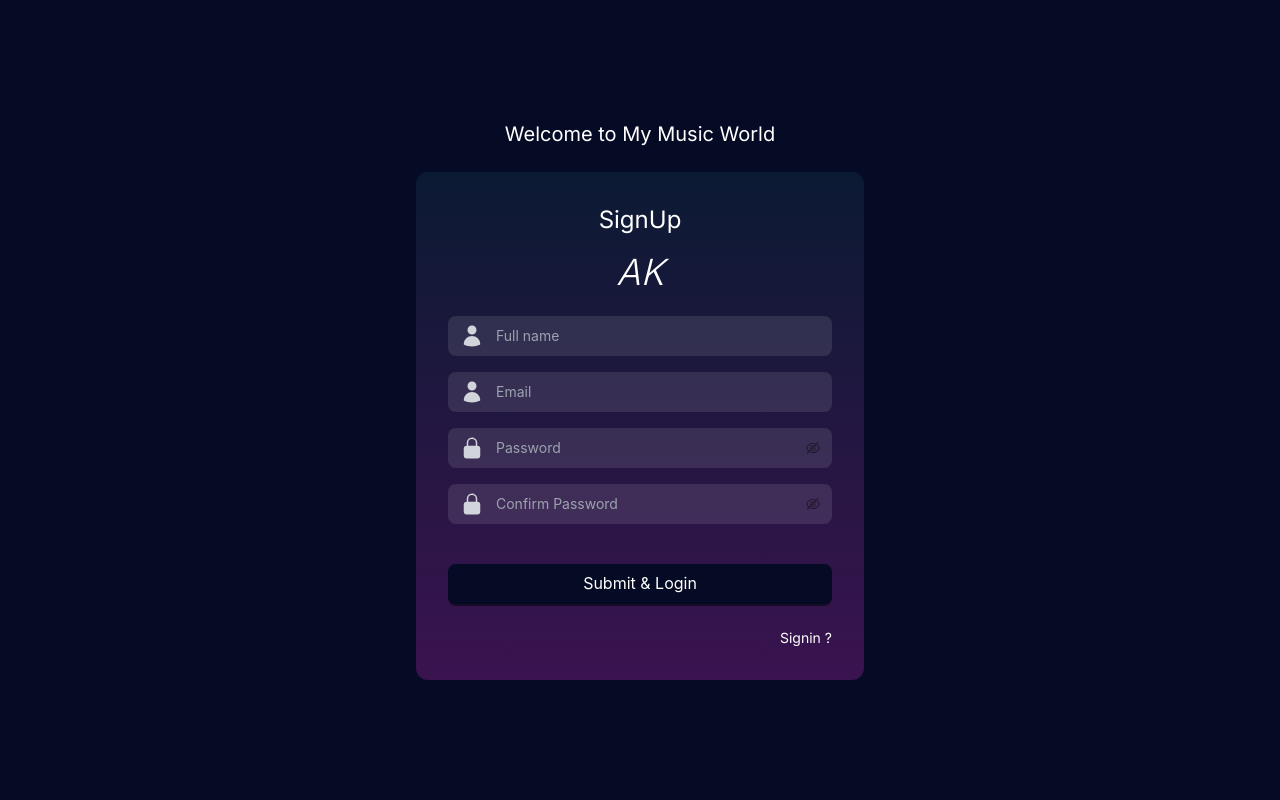
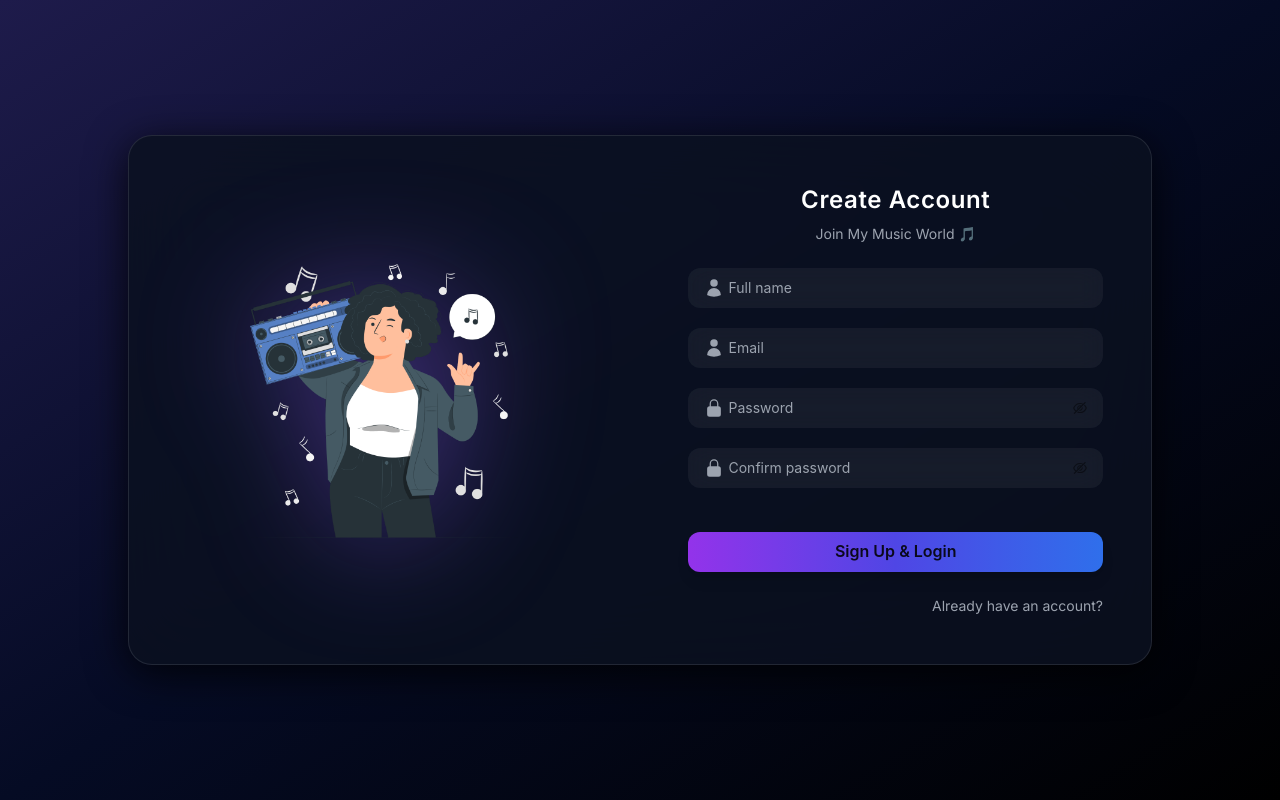
Before and after one commit to aneeshkishor012/my-music-world, a Next.js app: page /signup in a window 1280 px wide. Built offline with nearby package versions, Linux system fonts and the light colour scheme; a web font is replaced by a local one.

Commit message:
Login screen bug fix
1. Login Screen Theme Change is Done.
2. Showing Loader indication on SignUp is done.

```diff
--- a/app/login/login-form.tsx
+++ b/app/login/login-form.tsx
@@ -1,6 +1,10 @@
 "use client";
 
-import { LockClosedIcon, XMarkIcon, ExclamationCircleIcon } from "@heroicons/react/24/solid";
+import {
+  LockClosedIcon,
+  XMarkIcon,
+  ExclamationCircleIcon,
+} from "@heroicons/react/24/solid";
 import Link from "next/link";
 import { Button, Input } from "antd";
 import { useSearchParams } from "next/navigation";
@@ -12,84 +16,102 @@ export default function LoginForm() {
   const searchParams = useSearchParams();
   const callbackUrl = searchParams.get("callbackUrl") || "/welcome";
 
-  const [errorMessage, formAction, isPending] = useActionState(authenticate, undefined);
+  const [errorMessage, formAction, isPending] = useActionState(
+    authenticate,
+    undefined
+  );
 
   return (
     <div className="w-full max-w-xs sm:max-w-sm md:max-w-md text-white">
-      {/* Top Title */}
+      {/* <div className="relative w-full p-6 sm:p-8 rounded-3xl backdrop-blur-2xl bg-[#0b1120]/80 border border-white/10 shadow-[0_8px_40px_rgba(0,0,0,0.8)] overflow-hidden"> */}
+      <div className="relative z-20 w-full max-w-[100%] sm:max-w-md md:max-w-lg">
 
-      {/* Card */}
-      <div
-        className="w-full p-6 sm:p-8 rounded-xl"
-        style={{ background: "linear-gradient(to bottom, #0B1A33, #3A134F)" }}
-      >
-        {/* SignIn Title */}
-        <h2 className="text-center text-xl sm:text-2xl mb-4">SignIn</h2>
+        {/* Subtle Glow Effect */}
+        <div className="absolute -inset-1 rounded-3xl bg-gradient-to-r from-purple-600/20 via-blue-500/20 to-pink-500/20 blur-2xl opacity-40 -z-10" />
 
-        {/* Signature */}
-        <h1 className="text-lg sm:text-xl mb-6 text-center">Welcome to My Music World</h1>
+        {/* Title */}
+        <h2 className="text-center text-2xl font-semibold mb-2 tracking-wide">
+          Sign In
+        </h2>
 
-        {/* FORM (SERVER ACTIONS WORK HERE) */}
-        <form action={formAction} className={`${styles.loginForm} space-y-4`}>
+        <p className="text-center text-sm text-gray-400 mb-6">
+          Welcome to My Music World 🎵
+        </p>
+
+        {/* FORM */}
+        <form action={formAction} className={`${styles.loginForm} space-y-5`}>
+
           {/* Username */}
           <Input
-            prefix={<LockClosedIcon className="w-5 h-5 sm:w-6 sm:h-6 mr-2 ant-input" />}
+            prefix={<LockClosedIcon className="w-5 h-5 text-gray-400" />}
             name="email"
-            placeholder="Username or phone......"
-            className="bg-white/10 rounded-lg px-3 py-2 mb-4 text-white border-none shadow-none focus:outline-none"
+            placeholder="Username or phone"
             variant="borderless"
-            allowClear={{ clearIcon: <XMarkIcon className="w-4 h-4" /> }}
+            allowClear={{ clearIcon: <XMarkIcon className="w-4 h-4 text-gray-400" /> }}
             required
+            className="!bg-white/5 hover:!bg-white/10 transition-all duration-300 rounded-xl px-4 py-2 text-white border border-white/10 backdrop-blur-md"
           />
 
           {/* Password */}
           <Input.Password
-            prefix={<LockClosedIcon className="w-5 h-5 sm:w-6 sm:h-6 mr-2 ant-input" />}
+            prefix={<LockClosedIcon className="w-5 h-5 text-gray-400" />}
             name="password"
-            placeholder="Password........"
-            className="bg-white/10 rounded-lg px-3 py-2 mb-4 text-white border-none shadow-none focus:outline-none"
+            placeholder="Password"
             variant="borderless"
-            allowClear={{ clearIcon: <XMarkIcon className="w-4 h-4" /> }}
+            allowClear={{ clearIcon: <XMarkIcon className="w-4 h-4 text-gray-400" /> }}
             required
             minLength={6}
+            className="!bg-white/5 hover:!bg-white/10 transition-all duration-300 rounded-xl px-4 py-2 text-white border border-white/10 backdrop-blur-md"
           />
 
-          {/* Hidden RedirectTo Field */}
           <input type="hidden" name="redirectTo" value={callbackUrl} />
 
           {/* Submit Button */}
           <Button
             htmlType="submit"
-            type="primary"
             loading={isPending}
             size="large"
-            className="w-full"
-            style={{
-              // color: "white",
-              border: "none",
-            }}
+            className="
+              w-full
+              rounded-xl
+              bg-gradient-to-r
+              from-purple-600
+              via-indigo-600
+              to-blue-600
+              border-none
+              font-semibold
+              shadow-lg
+              hover:scale-[1.02]
+              hover:shadow-purple-500/40
+              transition-all
+              duration-300
+            "
           >
-            Submit
+            Sign In
           </Button>
         </form>
 
         {/* Error Message */}
-        <div className="flex h-8 items-center space-x-1 mt-2" aria-live="polite" aria-atomic="true">
+        <div
+          className="flex h-8 items-center space-x-2 mt-3"
+          aria-live="polite"
+          aria-atomic="true"
+        >
           {errorMessage && (
             <>
               <ExclamationCircleIcon className="h-5 w-5 text-red-500" />
-              <p className="text-sm text-red-500">{errorMessage}</p>
+              <p className="text-sm text-red-400">{errorMessage}</p>
             </>
           )}
         </div>
 
         {/* Bottom Links */}
-        <div className="flex justify-between mt-6 text-[12px] sm:text-sm">
-          <Link href="/forgotPassword" className="cursor-pointer hover:underline">
-            forgot password ?
+        <div className="flex justify-between mt-6 text-xs sm:text-sm text-gray-400">
+          <Link href="/forgotPassword" className="hover:text-white transition">
+            Forgot password?
           </Link>
-          <Link href="/signup" className="cursor-pointer hover:underline">
-            Signup ?
+          <Link href="/signup" className="hover:text-white transition">
+            Sign up
           </Link>
         </div>
       </div>
--- a/app/login/page.tsx
+++ b/app/login/page.tsx
@@ -4,25 +4,61 @@ import { Suspense } from "react";
 
 export default function LoginPage() {
     return (
-        <main className="min-h-screen grid grid-cols-1 md:grid-cols-2 bg-[#050B24]">
-            {/* Left: Background image */}
-            <div className="hidden md:flex items-center justify-center p-10">
+        <main className="relative min-h-screen flex items-center justify-center overflow-hidden px-4 sm:px-6 lg:px-8">
+
+            {/* Premium Gradient Background */}
+            <div className="absolute inset-0 bg-gradient-to-br from-[rgb(30,27,75)] via-[rgb(5,11,36)] to-black" />
+
+            {/* Main Glass Card */}
+            <div className="relative z-20 w-full max-w-5xl">
+
+                <div className="
+          backdrop-blur-2xl
+          bg-[#0b1120]/85
+          border border-white/10
+          rounded-3xl
+          shadow-[0_8px_40px_rgba(0,0,0,0.8)]
+          overflow-hidden
+        ">
+
+                    {/* Responsive Layout */}
+                    <div className="flex flex-col md:flex-row items-center">
+
+                        {/* Image Section */}
+                        <div className="w-full md:w-1/2 flex items-center justify-center pt-6 pb-2 md:p-10">
+
                             <Image
-                    src="/images/Boombox-bro.png"
-                    alt="Login background"
-                    width={900}
-                    height={900}
+                                src="/images/Boombox-pana.png"
+                                alt="Music Illustration"
+                                width={400}
+                                height={400}
                                 priority
-                    className="max-h-[80vh] w-auto max-w-full object-contain"
-                    unoptimized
+                                className="
+                                    w-[160px]       /* smaller on phone */
+                                    sm:w-[200px]    /* tablet */
+                                    md:w-[300px]    /* desktop */
+                                    object-contain
+                                    drop-shadow-[0_0_60px_rgba(139,92,246,0.4)]
+                                    "
                             />
+
                         </div>
 
-            {/* Right: Login form */}
-            <div className="flex items-center justify-center bg-[#050B24] px-4 py-10">
+
+                        {/* Divider for Desktop */}
+                        <div className="hidden md:block w-px h-[70%] bg-white/10" />
+
+                        {/* Form Section */}
+                        <div className="w-full md:w-1/2 p-6 sm:p-8 md:p-12">
+
                             <Suspense>
                                 <LoginForm />
                             </Suspense>
+
+                        </div>
+
+                    </div>
+                </div>
             </div>
         </main>
     );
--- a/app/signup/page.tsx
+++ b/app/signup/page.tsx
@@ -1,14 +1,62 @@
-import { Suspense } from 'react';
-import SignUpForm from './signup-form';
+import { Suspense } from "react";
+import SignUpForm from "./signup-form";
+import Image from "next/image";
 
-export default function LoginPage() {
+export default function SignUpPage() {
   return (
-        <main className="flex items-center justify-center">
-            <div className="flex w-full  flex-col">
+    <main className="relative min-h-screen flex items-center justify-center overflow-hidden px-4 sm:px-6 lg:px-8">
+
+      {/* Premium Gradient Background */}
+      <div className="absolute inset-0 bg-gradient-to-br from-[rgb(30,27,75)] via-[rgb(5,11,36)] to-black" />
+
+      {/* Glass Card Container */}
+      <div className="relative z-20 w-full max-w-5xl">
+
+        <div className="
+          backdrop-blur-2xl
+          bg-[#0b1120]/85
+          border border-white/10
+          rounded-3xl
+          shadow-[0_8px_40px_rgba(0,0,0,0.8)]
+          overflow-hidden
+        ">
+
+          {/* Responsive Layout */}
+          <div className="flex flex-col md:flex-row items-center">
+
+            {/* Image Section */}
+            <div className="w-full md:w-1/2 flex items-center justify-center pt-6 pb-2 md:p-10">
+
+              <Image
+                src="/images/Boombox-pana.png"
+                alt="Music Illustration"
+                width={400}
+                height={400}
+                priority
+                className="
+                  w-[160px]        /* phone */
+                  sm:w-[200px]     /* tablet */
+                  md:w-[300px]     /* desktop */
+                  object-contain
+                  drop-shadow-[0_0_60px_rgba(139,92,246,0.4)]
+                "
+              />
+
+            </div>
+
+            {/* Divider (Desktop Only) */}
+            <div className="hidden md:block w-px h-[70%] bg-white/10" />
+
+            {/* Form Section */}
+            <div className="w-full md:w-1/2 p-6 sm:p-8 md:p-12">
               <Suspense>
                 <SignUpForm />
               </Suspense>
             </div>
+
+          </div>
+        </div>
+      </div>
     </main>
   );
 }
--- a/app/signup/signup-form.tsx
+++ b/app/signup/signup-form.tsx
@@ -1,162 +1,188 @@
 "use client";
 
-import { UserIcon, LockClosedIcon, XMarkIcon } from "@heroicons/react/24/solid";
+import {
+  UserIcon,
+  LockClosedIcon,
+  XMarkIcon,
+} from "@heroicons/react/24/solid";
 import Link from "next/link";
 import { Button, Form, Input, message } from "antd";
 import { useRouter } from "next/navigation";
-import { signIn as nextAuthSignIn } from 'next-auth/react';
+import { signIn as nextAuthSignIn } from "next-auth/react";
+import { useState } from "react";
 
 export default function SignUpForm() {
   const router = useRouter();
+  const [loading, setLoading] = useState(false);
 
   const onFinish = async (values: any) => {
     const { name, email, password, confirmPassword } = values;
+
     if (!name || !email || !password) {
-      message.error('Please fill all required fields');
+      message.error("Please fill all required fields");
       return;
     }
 
     if (password !== confirmPassword) {
-      message.error('Passwords do not match');
+      message.error("Passwords do not match");
       return;
     }
 
+    setLoading(true); // 🔥 START LOADING
+
     try {
-      const res = await fetch('/api/signup', {
-        method: 'POST',
-        headers: { 'Content-Type': 'application/json' },
+      const res = await fetch("/api/signup", {
+        method: "POST",
+        headers: { "Content-Type": "application/json" },
         body: JSON.stringify({ name, email, password }),
       });
 
       const data = await res.json();
+
       if (!res.ok) {
-        // If validation errors were returned as an object
-        if (data?.error && typeof data.error === 'object') {
-          const firstErr = Object.values(data.error).flat()[0];
-          const errMsg = typeof firstErr === 'string' ? firstErr : (firstErr ? JSON.stringify(firstErr) : 'Signup failed');
-          message.error(errMsg);
-        } else {
-          const errMsg = typeof data?.error === 'string' ? data.error : (data?.error ? String(data.error) : 'Signup failed');
-          message.error(errMsg);
-        }
+        setLoading(false);
+        message.error(data?.error || "Signup failed");
         return;
       }
 
-      // Attempt automatic sign in using NextAuth credentials provider
-      const signInResult = await nextAuthSignIn('credentials', {
+      const signInResult = (await nextAuthSignIn("credentials", {
         redirect: false,
         email,
         password,
-      } as any) as any;
+      })) as any;
 
-      if ((signInResult as any)?.error) {
-        // If automatic sign-in failed, fallback to manual sign-in page
-        message.success('Signup successful — please sign in');
-        router.push('/login');
+      if (signInResult?.error) {
+        setLoading(false);
+        message.success("Signup successful — please sign in");
+        router.push("/login");
         return;
       }
 
-      // On success, navigate to welcome or home
-      message.success('Signup successful — signed in');
-      router.push('/welcome');
+      message.success("Signup successful — signed in");
+      router.push("/welcome");
     } catch (err) {
       console.error(err);
-      message.error('Signup failed');
+      message.error("Signup failed");
+      setLoading(false);
     }
   };
 
+
   return (
-    <div className="min-h-screen flex flex-col items-center justify-center bg-[#050B24] text-white px-4">
+    <div className="w-full text-white">
 
-      {/* Top Title */}
-      <h1 className="text-lg sm:text-xl mb-6 text-center">
-        Welcome to My Music World
-      </h1>
+      {/* Title */}
+      <h2 className="text-center text-2xl font-semibold mb-2 tracking-wide">
+        Create Account
+      </h2>
 
-      {/* Card */}
-      <div
-        className="w-full max-w-xs sm:max-w-sm md:max-w-md p-6 sm:p-8 rounded-xl"
-        style={{ background: "linear-gradient(to bottom, #0B1A33, #3A134F)" }}
-      >
-        {/* SignUp Title */}
-        <h2 className="text-center text-xl sm:text-2xl mb-4">SignUp</h2>
-
-        {/* Signature */}
-        <div className="text-center text-3xl sm:text-4xl italic mb-6 font-light">AK</div>
+      <p className="text-center text-sm text-gray-400 mb-6">
+        Join My Music World 🎵
+      </p>
 
       {/* Form */}
-        <Form layout="vertical" className="space-y-4" onFinish={onFinish}>
+      <Form layout="vertical" className="space-y-5" onFinish={onFinish}>
 
-          <Form.Item name="name" rules={[{ required: true, message: 'Please enter your name' }]} className="!mb-4">
+        <Form.Item
+          name="name"
+          rules={[{ required: true, message: "Please enter your name" }]}
+          className="!mb-4"
+        >
           <Input
-              prefix={<UserIcon className="w-5 h-5 sm:w-6 sm:h-6 text-gray-300 mr-2 ant-input" />}
+            prefix={<UserIcon className="w-5 h-5 text-gray-400" />}
             placeholder="Full name"
-              className="bg-white/10 rounded-lg px-3 py-2  text-white border-none shadow-none focus:outline-none"
             variant="borderless"
-              allowClear={{ clearIcon: <XMarkIcon className="w-4 h-4" /> }}
-              required
+            allowClear={{ clearIcon: <XMarkIcon className="w-4 h-4 text-gray-400" /> }}
+            className="!bg-white/5 hover:!bg-white/10 transition-all duration-300 rounded-xl px-4 py-2 text-white border border-white/10 backdrop-blur-md"
           />
         </Form.Item>
 
-          <Form.Item name="email" rules={[{ required: true, message: 'Please enter your email' }, { type: 'email', message: 'Enter a valid email' }]} className="!mb-4">
+        <Form.Item
+          name="email"
+          rules={[
+            { required: true, message: "Please enter your email" },
+            { type: "email", message: "Enter a valid email" },
+          ]}
+          className="!mb-4"
+        >
           <Input
-              prefix={<UserIcon className="w-5 h-5 sm:w-6 sm:h-6 text-gray-300 mr-2" />}
+            prefix={<UserIcon className="w-5 h-5 text-gray-400" />}
             placeholder="Email"
-              className="bg-white/10 rounded-lg px-3 py-2  text-white border-none shadow-none focus:outline-none"
             variant="borderless"
-              allowClear={{ clearIcon: <XMarkIcon className="w-4 h-4" /> }}
-              required
+            allowClear={{ clearIcon: <XMarkIcon className="w-4 h-4 text-gray-400" /> }}
+            className="!bg-white/5 hover:!bg-white/10 transition-all duration-300 rounded-xl px-4 py-2 text-white border border-white/10 backdrop-blur-md"
           />
         </Form.Item>
 
-          {/* Password */}
-          <Form.Item name="password" rules={[{ required: true, message: 'Please enter a password' }]} className="!mb-4">
+        <Form.Item
+          name="password"
+          rules={[
+            { required: true, message: "Please enter a password" },
+            { min: 8, message: "Password must be at least 8 characters" },
+          ]}
+          className="!mb-4"
+        >
           <Input.Password
-              prefix={<LockClosedIcon className="w-5 h-5 sm:w-6 sm:h-6 text-gray-300 mr-2" />}
+            prefix={<LockClosedIcon className="w-5 h-5 text-gray-400" />}
             placeholder="Password"
-              className="bg-white/10 rounded-lg px-3 py-2  text-white border-none shadow-none focus:outline-none"
             variant="borderless"
-              allowClear={{ clearIcon: <XMarkIcon className="w-4 h-4" /> }}
-              required
+            allowClear={{ clearIcon: <XMarkIcon className="w-4 h-4 text-gray-400" /> }}
+            className="!bg-white/5 hover:!bg-white/10 transition-all duration-300 rounded-xl px-4 py-2 text-white border border-white/10 backdrop-blur-md"
           />
         </Form.Item>
 
-          {/* Confirm Password */}
-          <Form.Item name="confirmPassword" rules={[{ required: true, message: 'Please confirm password' }]} className="!mb-6">
-
+        <Form.Item
+          name="confirmPassword"
+          rules={[
+            { required: true, message: "Please confirm password" },
+            { min: 8, message: "Password must be at least 8 characters" }
+          ]}
+          className="!mb-6"
+        >
           <Input.Password
-              prefix={<LockClosedIcon className="w-5 h-5 sm:w-6 sm:h-6 text-gray-300 mr-2" />}
-              placeholder="Confirm Password"
-              className="bg-white/10 rounded-lg px-3 py-2  text-white border-none shadow-none focus:outline-none"
+            prefix={<LockClosedIcon className="w-5 h-5 text-gray-400" />}
+            placeholder="Confirm password"
             variant="borderless"
-              allowClear={{ clearIcon: <XMarkIcon className="w-4 h-4" /> }}
-              required
+            allowClear={{ clearIcon: <XMarkIcon className="w-4 h-4 text-gray-400" /> }}
+            className="!bg-white/5 hover:!bg-white/10 transition-all duration-300 rounded-xl px-4 py-2 text-white border border-white/10 backdrop-blur-md"
           />
         </Form.Item>
 
-          {/* Submit Button */}
         <Button
           htmlType="submit"
-            type="primary"
           size="large"
-            className="w-full"
-            style={{
-              // color: "white",
-              border: "none",
-            }}
+          loading={loading}     // 🔥 shows spinner
+          disabled={loading}    // 🔥 prevents multiple clicks
+          className="
+              w-full
+              rounded-xl
+              bg-gradient-to-r
+              from-purple-600
+              via-indigo-600
+              to-blue-600
+              border-none
+              font-semibold
+              shadow-lg
+              hover:scale-[1.02]
+              hover:shadow-purple-500/40
+              transition-all
+              duration-300
+            "
         >
-            Submit & Login
+          {loading ? "Creating Account..." : "Sign Up & Login"}
         </Button>
+
 
       </Form>
 
       {/* Bottom Link */}
-        <div className="flex justify-end mt-6 text-[12px] sm:text-sm">
-          <Link href="/login" className="cursor-pointer hover:underline">
-            Signin ?
+      <div className="flex justify-end mt-6 text-sm text-gray-400">
+        <Link href="/login" className="hover:text-white transition">
+          Already have an account?
         </Link>
       </div>
-      </div>
+
     </div>
   );
+
 }
--- a/app/ui/global.css
+++ b/app/ui/global.css
@@ -119,3 +119,7 @@ input[type='number']::-webkit-outer-spin-button {
   border-radius: 999px;
   box-shadow: 0 0 8px #497ebb;
 }
+@keyframes float {
+  0%, 100% { transform: translateY(0px); }
+  50% { transform: translateY(-10px); }
+}
```
Also changed, not shown: public/images/Boombox-pana.png (added), public/images/Headphone-amico.png (added). Lines whose indentation alone changed are shown as unchanged.
